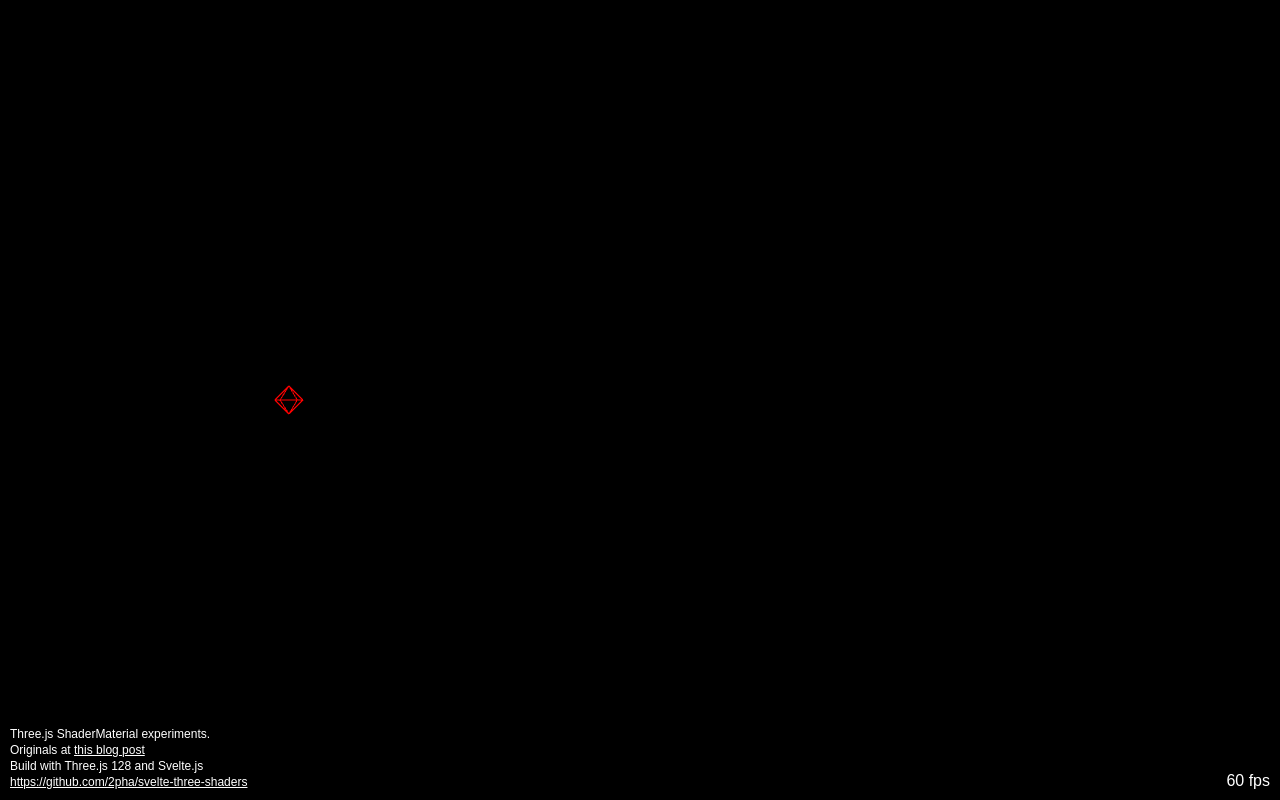
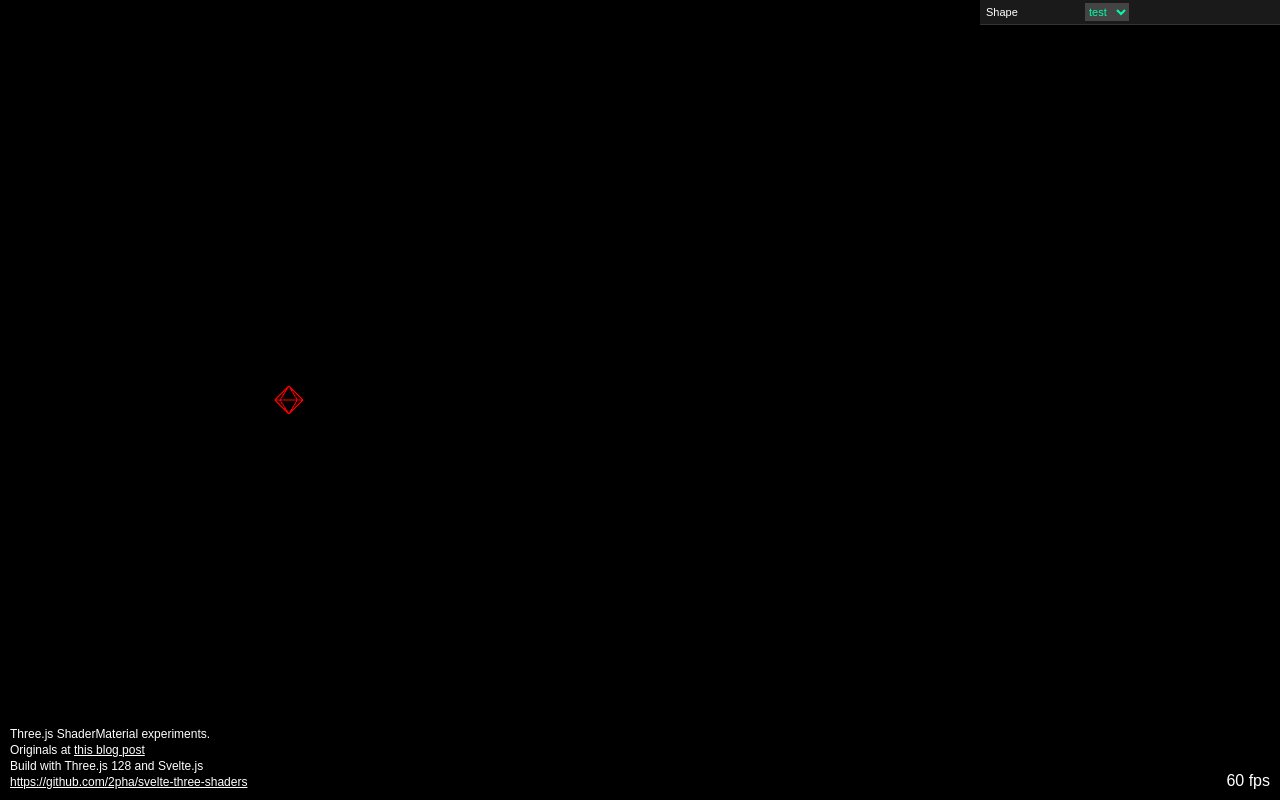
Before and after one commit to 2pha/svelte-three-shaders, a Svelte app: page / in a window 1280 px wide. Built offline with nearby package versions, Linux system fonts and the light colour scheme.

Commit message:
Stated adding gui.

```diff
--- a/src/App.svelte
+++ b/src/App.svelte
@@ -61,6 +61,10 @@
   ];
 
   let threeVersion = THREE.REVISION;
+
+  function shapeChange(e) {
+    console.log(e);
+  }
 </script>
 
 <style>
@@ -80,7 +84,7 @@
 
 <Scene />
 <Stats />
-<Controls />
+<Controls on:shapeSelected={shapeChange} />
 <div id="info">
   Three.js ShaderMaterial experiments.
   <br />
--- a/src/components/Controls.svelte
+++ b/src/components/Controls.svelte
@@ -1,23 +1,37 @@
 <script>
   import { onMount } from "svelte";
+  import { createEventDispatcher } from "svelte";
 
-  let gui;
+  import GuiSelect from "./gui/GuiSelect.svelte";
 
-  export let currentShader;
+  const dispatch = createEventDispatcher();
+  export let shapes = [];
+  export let shaders = [];
+  export let currentShader = {};
 
-  let div;
+  $: shapeNames = shapes.map(shape => shape.name);
+  $: shaderNames = shaders.map(shader => shader.name);
+  $: customUniforms = currentShader.customUniforms || {};
 
   onMount(async () => {
     //gui = new dat.GUI({ autoPlace: false });
     //div.appendChild(gui.domElement);
   });
+
+  function handleShapeChange(e) {
+    dispatch("shapeSelected", {
+      shapeName: e.target.value
+    });
+  }
 </script>
 
 <style>
-  #controls {
+  div {
     position: absolute;
     right: 0px;
   }
 </style>
 
-<div id="controls" bind:this={div} />
+<div id="controls">
+  <GuiSelect label="Shape" on:change={handleShapeChange} />
+</div>
--- /dev/null
+++ b/src/components/gui/GuiSelect.svelte
@@ -0,0 +1,60 @@
+<script>
+  export let label = "";
+  export let options = [];
+  /*
+  function handleSelect(e) {
+    console.log(e.target.value);
+  }
+  */
+</script>
+
+<style>
+  .gui-select {
+    font-size: 11px;
+    font-family: Arial, Helvetica, sans-serif;
+    line-height: normal;
+  }
+  select {
+    background-color: rgb(68, 68, 68);
+    border: none;
+    outline: none;
+    color: rgb(0, 255, 170);
+    font-size: 11px;
+    line-height: 18;
+    font-family: Arial;
+    height: 18px;
+    user-select: none;
+    cursor: pointer;
+  }
+  .gui-item {
+    border-bottom: 1px solid rgb(51, 51, 51);
+    background-color: rgb(26, 26, 26);
+    min-height: 24px;
+    padding: 3px;
+    box-sizing: border-box;
+    display: flex;
+    flex-flow: row wrap;
+    align-items: center;
+  }
+  .gui-label {
+    width: 96px;
+    padding: 3px;
+    color: rgb(255, 255, 255);
+    cursor: default;
+    user-select: none;
+  }
+  .gui-controller {
+    width: 192px;
+    color: rgb(0, 255, 170);
+  }
+</style>
+
+<div class="gui-item gui-select">
+  <div class="gui-label">{label}</div>
+  <div class="gui-controller">
+    <select on:change>
+      <option>test</option>
+      <option>test2</option>
+    </select>
+  </div>
+</div>
```
